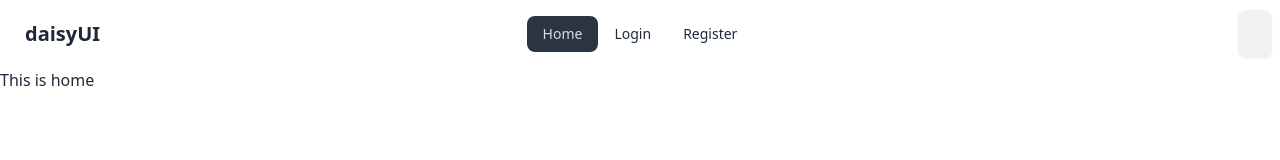
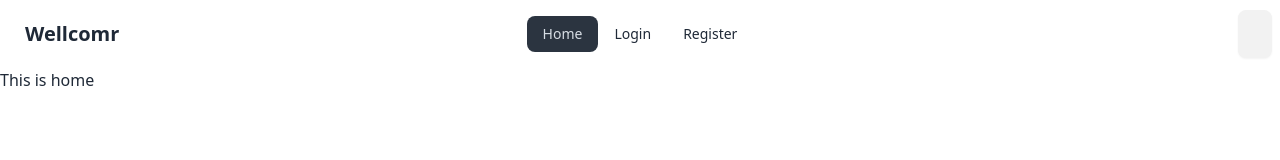
Before and after one commit to arjahid/Authentection-Mohamilon, a React (Vite) app: page / in a window 1280 px wide. Shown: the top 160 px of the page. Built offline with nearby package versions, Linux system fonts and the light colour scheme; no server answers.

Commit message:
skdfjkdfj

```diff
--- a/src/NavBar.jsx
+++ b/src/NavBar.jsx
@@ -45,7 +45,7 @@
         {links}
       </ul>
     </div>
-    <a className="btn btn-ghost text-xl">daisyUI</a>
+    <a className="btn btn-ghost text-xl">Wellcomr</a>
   </div>
   <div className="navbar-center hidden lg:flex">
     <ul className="menu menu-horizontal px-1">
```
